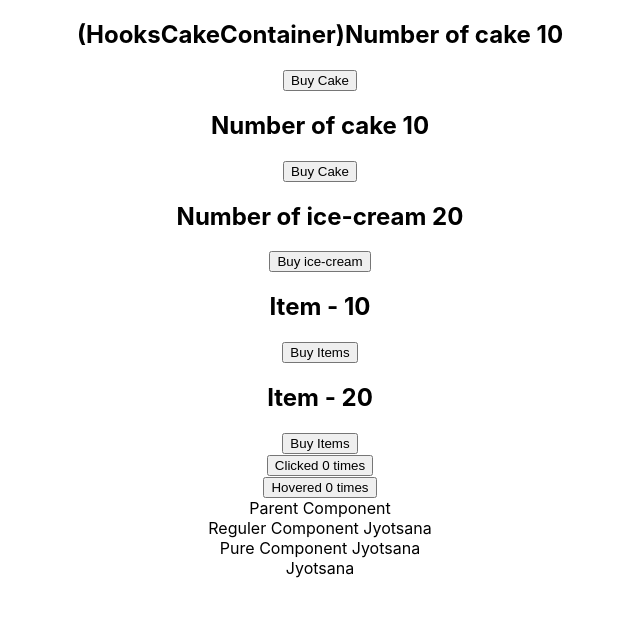
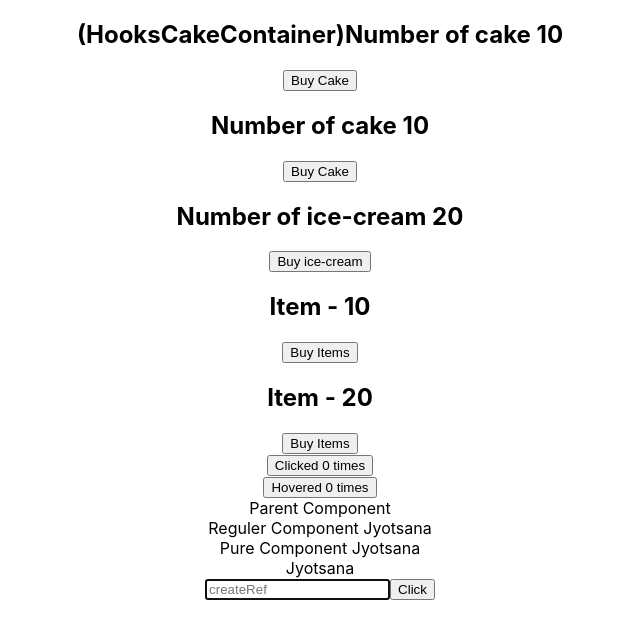
Before and after one commit to jyotsana-khaparde/react-redux-demo, a React (Create React App) app: page / in a window 1280 px wide. Shown: the top 638 px of the page, without its empty margins (320-960 px from the left). Built offline with nearby package versions, Linux system fonts and the light colour scheme.

Commit message:
example of create ref & callback refs where callback refs method is commented

```diff
--- a/src/App.js
+++ b/src/App.js
@@ -8,6 +8,7 @@ import ItemContainer from '../src/components/itemContainer'
 import ClickCounter from '../src/components/clickCounter'
 import HoverCounter from '../src/components/hoverCounter'
 import ParentComp from '../src/components/parentComp'
+import RefsDemo from '../src/components/refsDemo'
 import { Provider } from'react-redux'
 
 function App() {
@@ -30,6 +31,7 @@ function App() {
         <ClickCounter></ClickCounter>
         <HoverCounter></HoverCounter>
         <ParentComp/>
+        <RefsDemo/>
       </div>
     </Provider>
   );
--- /dev/null
+++ b/src/components/refsDemo.js
@@ -0,0 +1,66 @@
+import React, { Component } from 'react'
+
+class RefsDemo extends Component {
+    constructor(props) {
+        super(props)
+        this.inputRef = React.createRef()
+        // this.cbRef = null
+        // this.setCbRef = element => {
+        //     this.cbRef = element
+        // }
+    }
+
+    componentDidMount() {
+        /** this current property points to the actual Dom node */
+        this.inputRef.current.focus()
+        console.log('inputRef--> ',this.inputRef);
+        // if(this.cbRef) {
+        //     this.cbRef.focus()
+        // }
+    }
+
+    clickHandler = () => {
+        /** here we are accesing the value property of the input DOM node which is available
+        * as the current property
+        */
+        alert(this.inputRef.current.value)
+    }
+
+    render() {
+        return (
+            <div>
+                {/* ref make it possible to access dom nodes direcly within react */}
+                <input placeholder='createRef' type='text' ref={this.inputRef} />
+                {/* <input placeholder='callbackRef' type='text' ref={this.setCbRef} /> */}
+                <button onClick={this.clickHandler}>Click</button>
+            </div>
+        )
+    }
+}
+export default RefsDemo
+
+/**
+ * create ref method:-
+ * FIRST WAY:-
+ * 1. create ref we do it using React.createRef() <- this method (it is common to create
+ *    constructor in the component so that they can be referenced throughout the component)
+ * 2. second step is to attach this ref to our input element in the render method, to attach ref
+ *    we use of the reserved ref attribute.
+ *
+ * SECOND WAY:-
+ * 1. callback refs -> create a property and assign a value null
+ * 2. create a method that will assign DOM element to the ref we have just created in step 1
+ * 3. 3rd step is to attach that ref to the input element
+ * 4. react will call the ref callback with the DOM element when the component mounts and call
+ *    it with null when it unmount
+ *
+ * DIFFERENCES B/W create ref & callback refs
+ * 1. with create ref approch you create a reference using React.createRef(),
+ *    with callback ref approach you first create a property & then creates a method that assigns
+ *    the property with a DOM element passed as a parameter.
+ * 2. in create ref approach we attach the reference to the element using the ref prop and assigning the property,
+ *    in callback ref approach we attach the ref to an element using the method that in turn assign the element to the property
+ * 3. with create ref approch the element can be accessed using this.<reference variable>.current &
+ *    in callback ref approach it is directly accessed using this.<reference variable>
+ *
+ */
```
